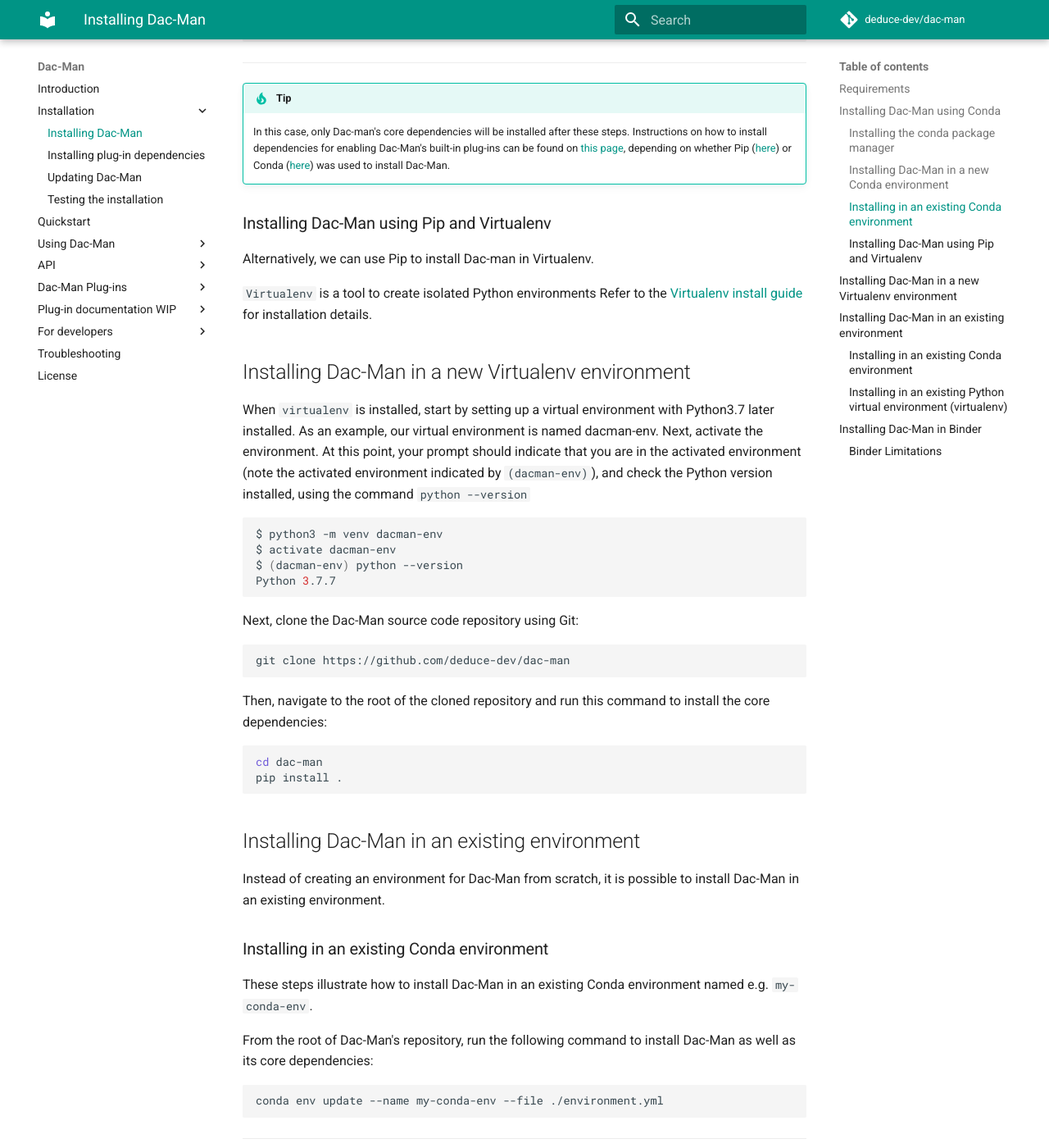
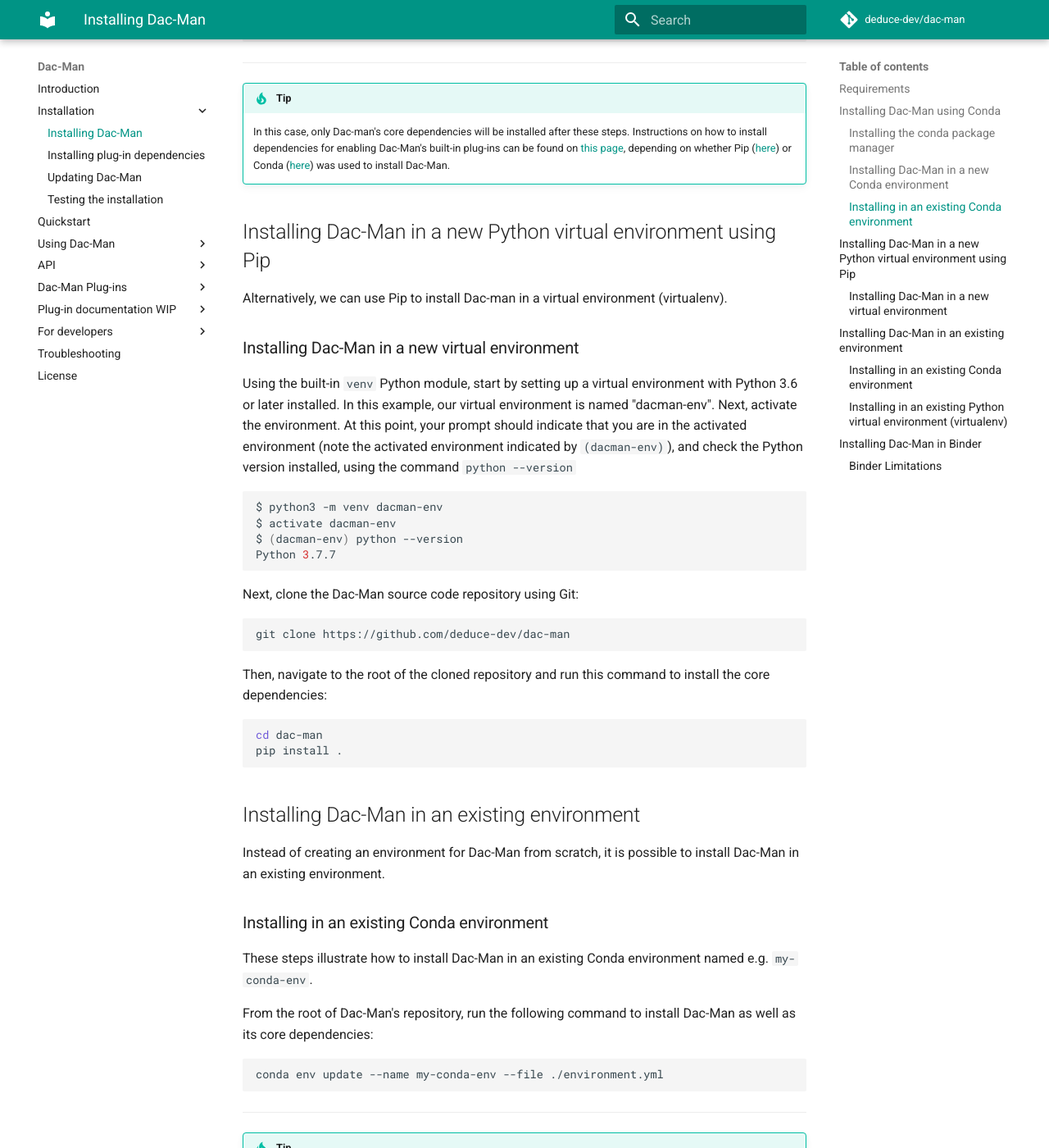
Before and after one commit to deduce-dev/dac-man, an MkDocs documentation site: the page built from docs/install/index.md, in a window 1280 px wide and 1400 px high, scrolled down 1578 px. Shown: the whole window at 82% size. Built offline with MkDocs 1.6.1 and Material for MkDocs 9.7.7, drawn with Linux system fonts in a browser that asks for light colours; comment, search, counter and statistics services are not loaded; some of the changed text lies outside the part shown.

Commit message:
Update installation steps for vanilla Python virtualenv

````diff
--- a/docs/install/index.md
+++ b/docs/install/index.md
@@ -64,20 +64,19 @@
 !!! tip
     In this case, only Dac-man's core dependencies will be installed after these steps. Instructions on how to install dependencies for enabling Dac-Man's built-in plug-ins can be found on [this page](./dependencies), depending on whether Pip ([here](./dependencies/#using-pip)) or Conda ([here](./dependencies/#using-conda)) was used to install Dac-Man.
 
+## Installing Dac-Man in a new Python virtual environment using Pip
 
-### Installing Dac-Man using Pip and Virtualenv
-Alternatively, we can use Pip to install Dac-man in Virtualenv.
+Alternatively, we can use Pip to install Dac-man in a virtual environment (virtualenv).
 
-`Virtualenv` is a tool to create isolated Python environments
-Refer to the [Virtualenv install guide](https://virtualenv.pypa.io/en/latest/installation.html)
-for installation details.
+### Installing Dac-Man in a new virtual environment
 
-## Installing Dac-Man in a new Virtualenv environment
-When `virtualenv` is installed, start by setting up a virtual environment with Python3.7 later installed.
-As an example, our virtual environment is named dacman-env. Next, activate the environment.
+Using the built-in `venv` Python module, start by setting up a virtual environment with Python 3.6 or later installed.
+In this example, our virtual environment is named "dacman-env".
+Next, activate the environment.
 At this point, your prompt should indicate that you are in the activated environment (note
 the activated environment indicated by `(dacman-env)`),
 and check the Python version installed, using the command `python --version`
+
 ```sh
 $ python3 -m venv dacman-env
 $ activate dacman-env
@@ -122,9 +121,9 @@
     Also in this case, only Dac-man's core dependencies will be installed after these steps. Instructions on how to install dependencies for enabling Dac-Man's built-in plug-ins can be found on [this page](./dependencies), depending on whether Pip ([here](./dependencies/#using-pip)) or Conda ([here](./dependencies/#using-conda)) was used to install Dac-Man.
 
 ### Installing in an existing Python virtual environment (virtualenv)
+
 The steps to install in an existing environment are similar to the instructions
-described in "### Installing Dac-Man using Pip and Virtualenv"
-
+described in [*Installing Dac-Man in a new virtual environment*](#installing-dac-man-in-a-new-virtual-environment).
 
 ## Installing Dac-Man in Binder
 
````
